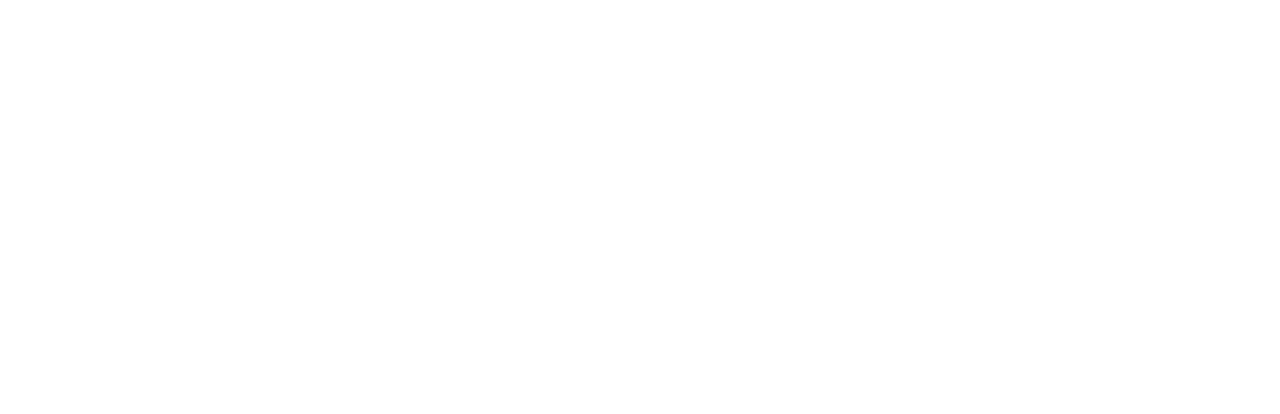
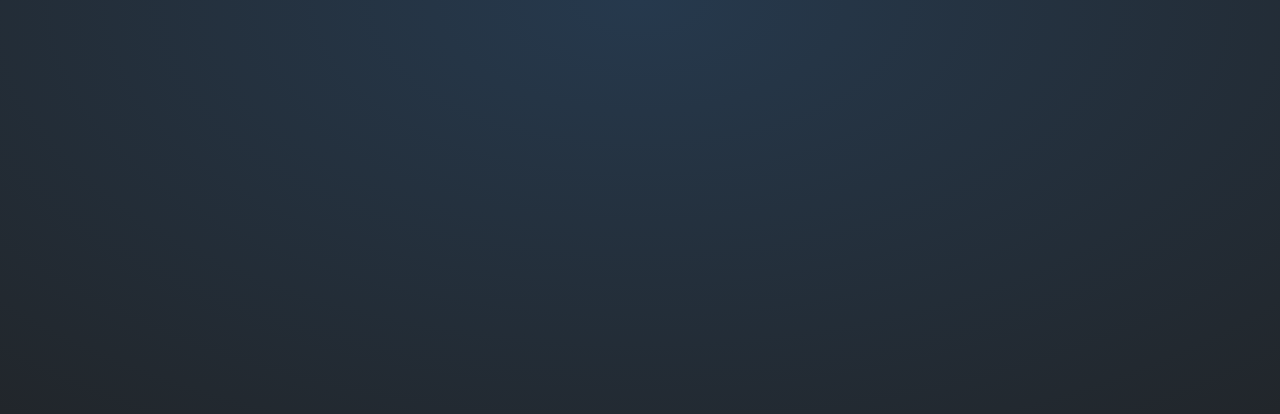
Before and after one commit to Yumashev-Nikita/biorobot-factory, a Vue app: page / in a window 1280 px wide. Shown: the top 414 px of the page. Built offline with nearby package versions, Linux system fonts and the light colour scheme.

Commit message:
background done

```diff
--- a/src/App.vue
+++ b/src/App.vue
@@ -1,15 +1,31 @@
 <template>
-  <div class="container"></div>
+  <div class="app-container">
+    <div></div>
+  </div>
 </template>
 
 <script>
-
 export default {
   name: 'App',
+  data() {
+    return {
+      coins: 0,
+      biobots: [
+        {
+          id: 0, hand: true, microchip: true, soul: true, gender: 'male',
+        },
+      ],
+    };
+  },
 };
 </script>
-
-<style lang="sass">
-  .container
-    width: 100%
+<style lang="scss">
+  .app-container {
+    position: fixed;
+    top: 0;
+    left: 0;
+    width: 100%;
+    height: 100%;
+    background: radial-gradient(82.33% 70.44% at 50% 0%, #26394D 0%, #212529 100%), #FFFFFF;
+  }
 </style>
```
Also changed, not shown: 1 other file (tests, documents, lock files or other folders).
